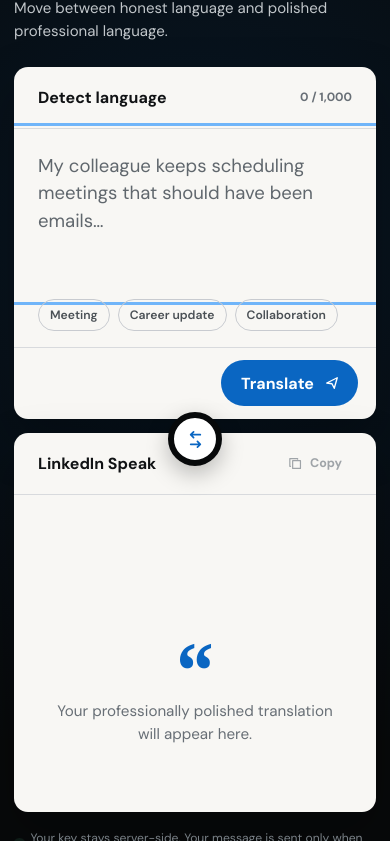
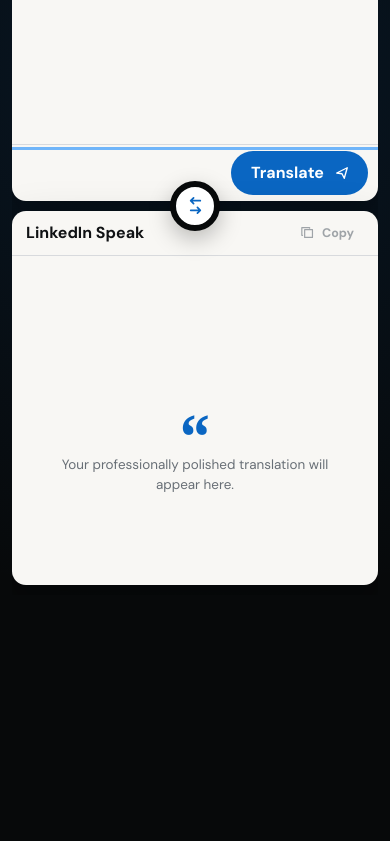
Before and after one commit to CO0Oper/Brofessional, a website: page index.html in a window 390 px wide. Shown: the part 249-1090 px from the top of the page. After the commit the page ends 844 px from the top, so only its background shows below. Drawn offline with Linux system fonts and the light colour scheme.

Commit message:
Fit translator into mobile viewport

```diff
--- a/index.html
+++ b/index.html
@@ -2,11 +2,11 @@
 <html lang="en">
   <head>
     <meta charset="UTF-8" />
-    <meta name="viewport" content="width=device-width, initial-scale=1" />
+    <meta name="viewport" content="width=device-width, initial-scale=1, viewport-fit=cover" />
     <meta name="description" content="Turn direct thoughts into polished LinkedIn language." />
     <meta name="theme-color" content="#0a66c2" />
     <title>Plainly — LinkedIn speak, translated</title>
-    <link rel="stylesheet" href="styles.css?v=5" />
+    <link rel="stylesheet" href="styles.css?v=6" />
   </head>
   <body>
     <!--
--- a/styles.css
+++ b/styles.css
@@ -131,6 +131,7 @@
 }
 
 .panel {
+  min-width: 0;
   min-height: 430px;
   display: flex;
   flex-direction: column;
@@ -395,25 +396,63 @@
 
 footer p { margin: 0; }
 
-@media (max-width: 760px) {
-  .masthead, main, footer { width: min(calc(100% - 28px), 600px); }
-  .masthead { padding: 20px 0; }
+@media (max-width: 760px), (max-height: 600px) and (pointer: coarse) {
+  html { height: 100%; overflow: hidden; }
+  body {
+    height: 100dvh;
+    min-height: 0;
+    overflow: hidden;
+    display: grid;
+    grid-template-rows: auto minmax(0, 1fr);
+    padding: env(safe-area-inset-top) env(safe-area-inset-right) env(safe-area-inset-bottom) env(safe-area-inset-left);
+  }
+  .masthead, main { width: calc(100% - 24px); max-width: 600px; }
+  .masthead { min-height: 58px; padding: 10px 0; }
   .masthead > p { display: none; }
-  main { padding-top: 44px; }
-  .intro { margin-bottom: 24px; }
-  .intro h1 { font-size: clamp(2.1rem, 9vw, 3rem); }
-  .intro p { font-size: 0.94rem; line-height: 1.5; }
-  .translator { grid-template-columns: 1fr; gap: 14px; }
-  .panel { min-height: 350px; }
-  .output-panel { min-height: 310px; }
-  textarea { min-height: 170px; font-size: 1.16rem; }
-  .output { font-size: 1.16rem; }
+  .icon-button { width: 44px; height: 44px; }
+  main { min-width: 0; min-height: 0; padding: 10px 0; display: flex; flex-direction: column; overflow: hidden; }
+  .intro, .privacy-note, footer { display: none; }
+  .translator {
+    width: 100%;
+    min-width: 0;
+    min-height: 0;
+    flex: 1;
+    grid-template-columns: 1fr;
+    grid-template-rows: repeat(2, minmax(0, 1fr));
+    gap: 10px;
+  }
+  .panel, .output-panel { width: 100%; max-width: 100%; min-height: 0; }
+  .panel-heading { min-height: 44px; padding: 0 14px; }
+  #target-language { min-height: 44px; }
+  textarea { min-height: 0; padding: 12px 14px; font-size: 1rem; line-height: 1.4; }
+  .examples { display: none; }
+  .panel-footer { min-height: 56px; padding: 6px 10px; }
+  .primary-button { min-height: 44px; }
+  .translate-actions { width: 100%; gap: 6px; }
+  .tone-options span { min-height: 40px; }
+  .output { min-height: 0; padding: 12px 14px; font-size: 1rem; line-height: 1.4; }
+  .turn.assistant p { font-size: 1rem; line-height: 1.4; }
+  .empty-state p { margin: 4px 0; font-size: 0.84rem; }
+  .quote-mark { height: 46px; font-size: 4rem; }
+  .copy-button { min-height: 44px; }
+  .history { margin: 0 12px 6px; }
+  .history summary { min-height: 40px; }
+  .history[open] { max-height: 44%; overflow-y: auto; }
+  .followup { margin: 0 10px 6px; }
+  .followup button { width: 44px; height: 44px; }
+  .status { min-height: 26px; padding: 0 12px 8px; font-size: 0.7rem; }
+  .swap-button { width: 50px; height: 50px; }
   .translator::after { top: calc(50% - 35px); left: calc(50% - 3px); }
   .swap-button { top: 50%; }
   .translator.transferring::after { animation-name: transfer-mobile; }
   .panel-footer p { display: none; }
-  .translate-actions { width: 100%; }
-  footer { gap: 20px; }
+}
+
+@media (max-height: 600px) and (pointer: coarse) {
+  .masthead { min-height: 52px; }
+  .translator { grid-template-columns: repeat(2, minmax(0, 1fr)); grid-template-rows: 1fr; }
+  .translator::after { top: calc(50% - 3px); left: calc(50% - 35px); }
+  .translator.transferring::after { animation-name: transfer; }
 }
 
 @keyframes transfer-mobile {
```
Also changed, not shown: DESIGN.md (+1 -1 lines).
